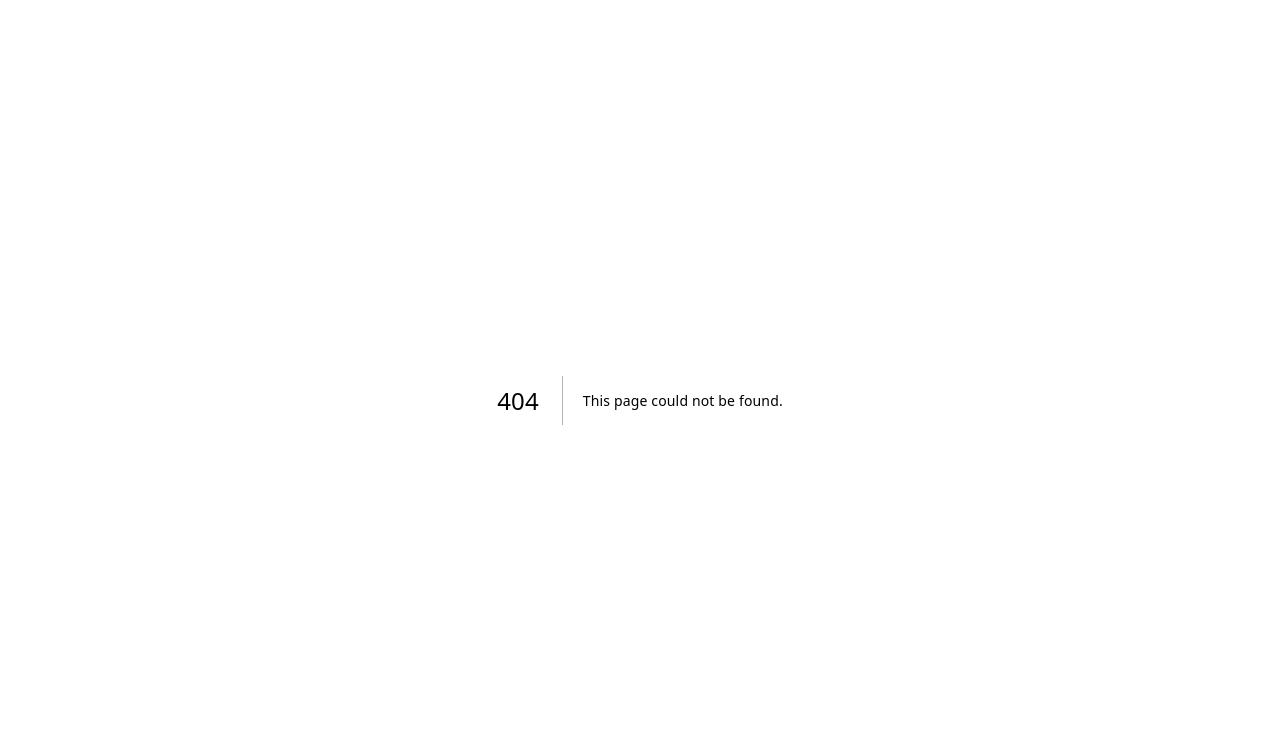
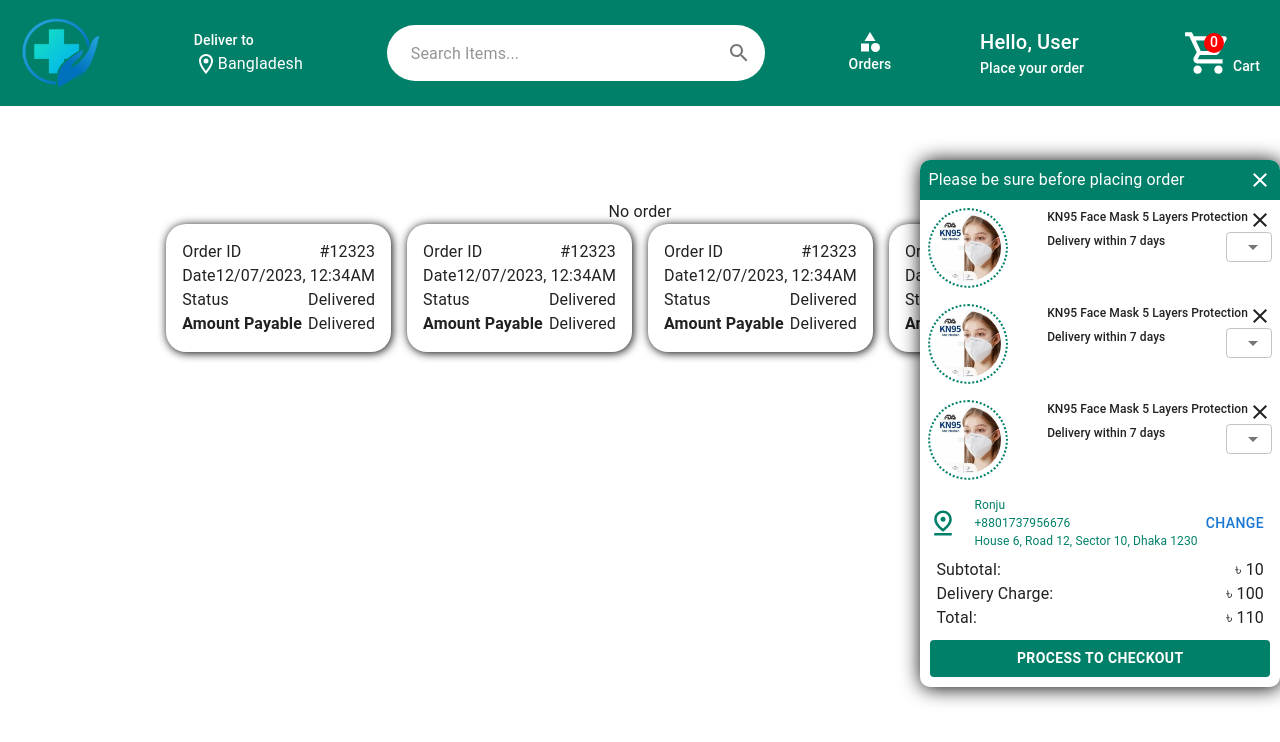
Before and after one commit to Raziur306/Medicine-Management-System-Based-on-E-commerce-System, a Next.js app in the folder application/: page /orders in a window 1280 px wide. Before the commit this address had no page. Shown: the top 742 px of the page. Built offline with nearby package versions, Linux system fonts and the light colour scheme.

Commit message:
order page added

```diff
--- a/application/src/app/components/AppBar.tsx
+++ b/application/src/app/components/AppBar.tsx
@@ -4,14 +4,22 @@ import React from 'react'
 import LocationOnOutlinedIcon from '@mui/icons-material/LocationOnOutlined';
 import SearchOutlinedIcon from '@mui/icons-material/SearchOutlined';
 import ShoppingCartOutlinedIcon from '@mui/icons-material/ShoppingCartOutlined';
-import { StyledParentBox, StyledRowBox, StyledCartBox, StyledSearchField, StyledCartCounterTypography } from '../styles/appBarStyle';
+import { StyledParentBox, StyledRowBox, StyledCartBox, StyledSearchField, StyledCartCounterTypography, StyledAccountBox } from '../styles/appBarStyle';
 import { Cart } from '.';
+import { useRouter } from 'next/navigation';
+import CategoryIcon from '@mui/icons-material/Category';
 
 const AppBar = () => {
+    const router = useRouter();
 
     const handleOnCartClick = () => {
 
     }
+
+    const handleOrderClick = () => {
+        router.push('/orders')
+    }
+
     return (
         <>
             <StyledParentBox>
@@ -31,10 +39,15 @@ const AppBar = () => {
                     </InputAdornment>
                 }} />
 
-                <Box>
+                <Box sx={{ cursor: "pointer", justifyContent: 'center', display: 'flex', flexDirection: 'column', alignItems: 'center' }} onClick={handleOrderClick}>
+                    <CategoryIcon />
+                    <Typography variant='subtitle2'>Orders</Typography>
+                </Box>
+
+                <StyledAccountBox >
                     <Typography variant='h6'>Hello, User</Typography>
                     <Typography variant='subtitle2'>Place your order</Typography>
-                </Box>
+                </StyledAccountBox>
                 <StyledCartBox onClick={handleOnCartClick}>
                     <ShoppingCartOutlinedIcon sx={{ fontSize: 50 }} />
                     <StyledCartCounterTypography variant='subtitle2'>0</StyledCartCounterTypography>
--- a/application/src/app/components/Cart.tsx
+++ b/application/src/app/components/Cart.tsx
@@ -82,7 +82,7 @@ const Cart = () => {
         </Dialog>
 
 
-        <Dialog open={true}>
+        <Dialog open={false}>
             <Box sx={{ display: 'flex', flexDirection: 'column', p: 5, }}>
                 <Box sx={{ display: 'flex', flexDirection: 'row', justifyContent: 'space-between', mb: 2 }}>
                     <Typography variant='h6' fontWeight={'bold'}>Checkout</Typography>
--- /dev/null
+++ b/application/src/app/components/OrderCard.tsx
@@ -0,0 +1,29 @@
+import React from 'react'
+import { Box, Typography } from '@mui/material'
+function OrderCard() {
+    return (
+        <Box sx={{ maxWidth: 250, boxShadow: '1px 1px 10px black', p: 2, borderRadius: 5, cursor: 'pointer' }}>
+            <Box sx={{ display: 'flex', flexDirection: 'row', justifyContent: 'space-between' }}>
+                <Typography>Order ID</Typography>
+                <Typography>#12323</Typography>
+            </Box>
+            <Box sx={{ display: 'flex', flexDirection: 'row', justifyContent: 'space-between' }}>
+                <Typography>Date</Typography>
+                <Typography>12/07/2023, 12:34AM</Typography>
+            </Box>
+            <Box sx={{ display: 'flex', flexDirection: 'row', justifyContent: 'space-between' }}>
+                <Typography>Status</Typography>
+                <Typography>Delivered</Typography>
+            </Box>
+            <Box sx={{ display: 'flex', flexDirection: 'row', justifyContent: 'space-between' }}>
+                <Typography fontWeight={'bold'}>Amount Payable</Typography>
+                <Typography>Delivered</Typography>
+            </Box>
+
+        </Box>
+
+
+    )
+}
+
+export default OrderCard
--- /dev/null
+++ b/application/src/app/orders/page.tsx
@@ -0,0 +1,34 @@
+'use client'
+import React from 'react'
+import { AppBar } from '../components'
+import { Box, Grid, Typography } from '@mui/material'
+import OrderCard from '../components/OrderCard'
+
+function Orders() {
+    return (
+        <>
+            <AppBar />
+            <Box sx={{ mt: 20, p: 5 }}>
+                <Box sx={{ display: 'flex', flexDirection: 'column', justifyContent: 'center', alignItems: 'center' }}>
+                    <Typography>No order</Typography>
+                </Box>
+                <Grid container justifyContent='center' spacing={2}>
+                    <Grid item>
+                        <OrderCard />
+                    </Grid>
+                    <Grid item>
+                        <OrderCard />
+                    </Grid>
+                    <Grid item>
+                        <OrderCard />
+                    </Grid>
+                    <Grid item>
+                        <OrderCard />
+                    </Grid>
+                </Grid>
+            </Box>
+        </>
+    )
+}
+
+export default Orders
--- a/application/src/app/styles/appBarStyle.ts
+++ b/application/src/app/styles/appBarStyle.ts
@@ -51,9 +51,6 @@ export const StyledSearchField = styled((TextField))({
         '&:hover fieldset': {
             border: 'none'
         },
-        '&:hover fieldset': {
-            border: 'none',
-        },
         '&.Mui-focused fieldset': {
             border: 'none'
         },
@@ -74,4 +71,13 @@ export const StyledCartCounterTypography = styled(Typography)({
     position: 'absolute',
     top: 33,
     right: 56
-})
+});
+
+export const StyledAccountBox = styled(Box)({
+    cursor: "pointer",
+    padding: 5,
+    borderRadius: 5,
+    ':hover': {
+        border: '1px solid white',
+    }
+});
```
